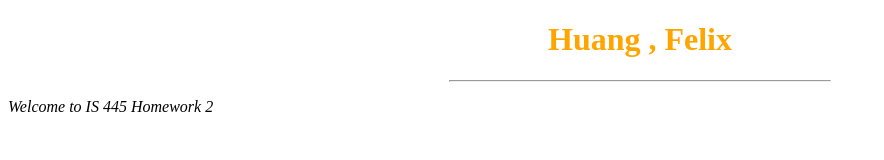
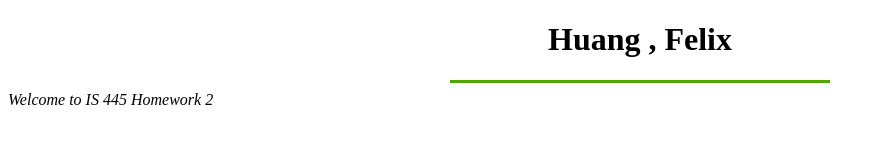
Before and after one commit to fhcsulb/IS-445-Assign-2, a website: page website/linkedpage.html in a window 1280 px wide. Shown: the whole page, without its empty margins (0-884 px from the left). Drawn offline with Linux system fonts and the light colour scheme.

Commit message:
Centered the name and the horizontal line is green.

```diff
--- a/website/linkedpage.html
+++ b/website/linkedpage.html
@@ -8,8 +8,10 @@
 <body>
 
 <h1> Huang , Felix   </h1>
+
 <hr width = "30%">
-<p>  <i> Welcome to IS 445 Homework 2   </i>       </p>
+
+<p1>  <i> Welcome to IS 445 Homework 2   </i>       </p1>
 
 
 
--- a/website/styles.css
+++ b/website/styles.css
@@ -1,4 +1,9 @@
 h1 {
     text-align: center;
-    color: orange;
+    color : black;
 }
+
+hr {
+    border-color: lawngreen;
+    border-width: 3px 0 0;
+}
```
